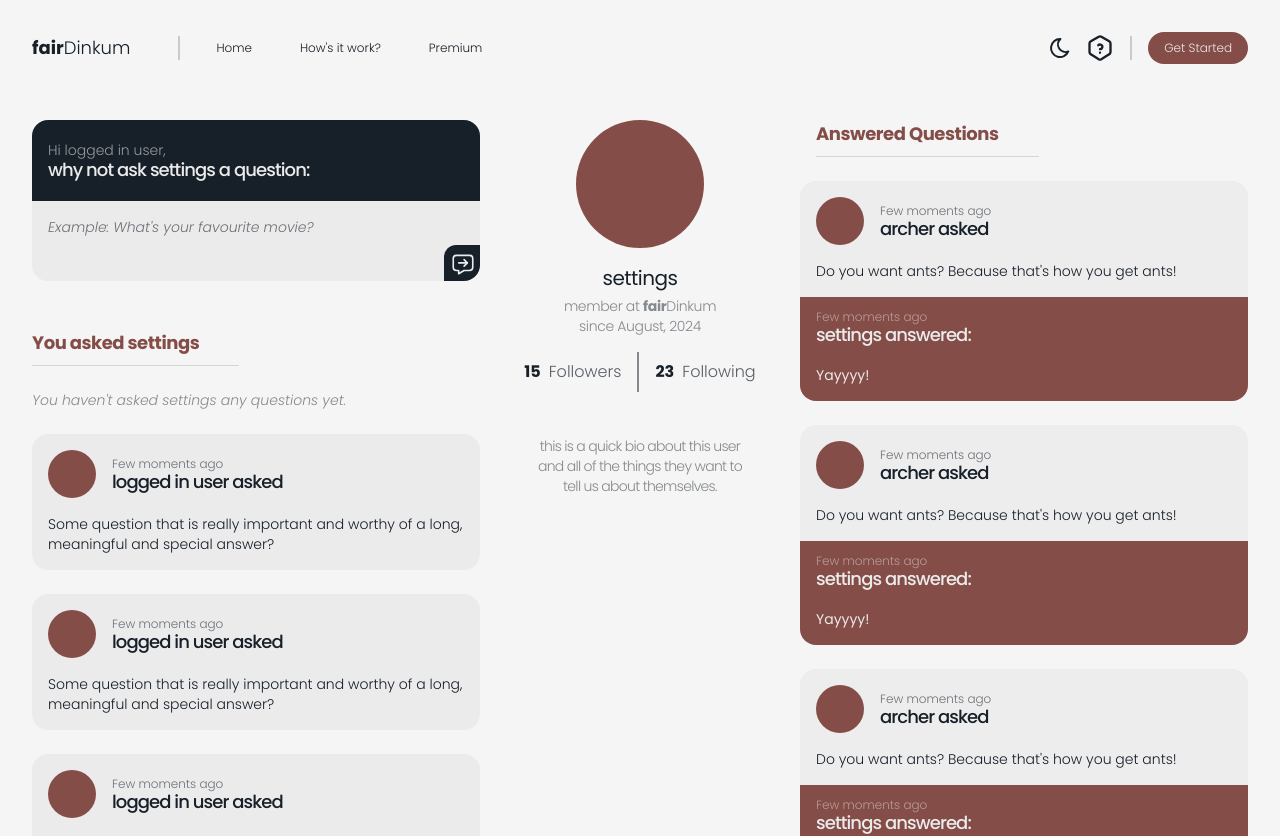
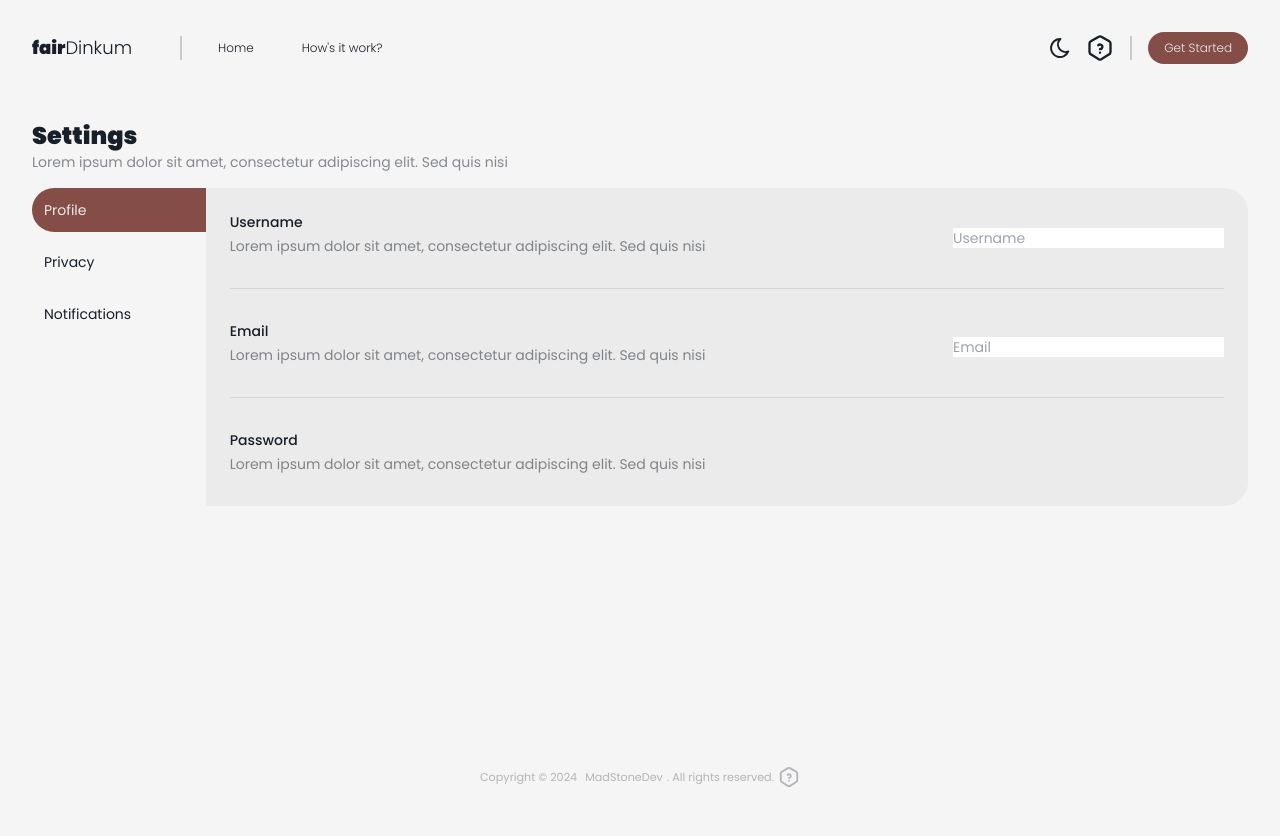
Before and after one commit to MadStoneDev/fair-dinkum, a Next.js app: page /user/settings in a window 1280 px wide. Shown: the top 836 px of the page. After the commit the page ends 800 px from the top, so only its background shows below. Built offline with nearby package versions, Linux system fonts and the light colour scheme.

Commit message:
set up settings page and prepare following pages

```diff
--- /dev/null
+++ b/src/app/(private)/user/[user]/followers/page.tsx
@@ -0,0 +1,7 @@
+export default function UserFollowers({
+  params,
+}: {
+  params: { user: string };
+}) {
+  return <div>User Followers</div>;
+}
--- /dev/null
+++ b/src/app/(private)/user/[user]/following/page.tsx
@@ -0,0 +1,7 @@
+export default function UserFollowing({
+  params,
+}: {
+  params: { user: string };
+}) {
+  return <div>User Following</div>;
+}
--- a/src/app/(private)/user/[user]/page.tsx
+++ b/src/app/(private)/user/[user]/page.tsx
@@ -1,6 +1,7 @@
 import AskQuestion from "@/components/ask-question";
 import UnansweredQuestions from "@/components/unanswered-questions";
 import AnsweredQuestions from "@/components/answered-questions";
+import Link from "next/link";
 
 export default function User({ params }: { params: { user: string } }) {
   // Params
@@ -54,15 +55,21 @@ export default function User({ params }: { params: { user: string } }) {
             August, 2024
           </p>
           <div className={`pb-10 flex flex-row gap-4`}>
-            <h3 className={`py-2 font-bold`}>
+            <Link
+              className={`py-2 font-bold hover:text-accent`}
+              href={`/user/${user}/followers`}
+            >
               15<span className={`pl-2 font-light opacity-70`}>Followers</span>
-            </h3>
+            </Link>
             <div
               className={`w-0.5 min-h-full bg-dark/50 dark:bg-light/50`}
             ></div>
-            <h3 className={`py-2 font-bold`}>
+            <Link
+              className={`py-2 font-bold hover:text-accent`}
+              href={`/user/${user}/following`}
+            >
               23<span className={`pl-2 font-light opacity-70`}>Following</span>
-            </h3>
+            </Link>
           </div>
           <p
             className={`max-w-52 text-sm font-light text-dark/50 dark:text-light/50 tracking-tighter text-center`}
--- /dev/null
+++ b/src/app/(private)/user/settings/page.tsx
@@ -0,0 +1,116 @@
+"use client";
+
+import React, { useState } from "react";
+import SettingsNavigation from "@/components/settings-navigation";
+
+export default function Settings() {
+  // States
+  const [activeTab, setActiveTab] = useState("Profile");
+
+  return (
+    <main
+      className={`px-8 flex flex-col justify-start gap-4 transition-all duration-500 ease-in-out`}
+    >
+      <section>
+        <h2 className={`text-2xl font-bold`}>Settings</h2>
+        <h3 className={`text-sm text-gray/50 dark:text-light/30`}>
+          Lorem ipsum dolor sit amet, consectetur adipiscing elit. Sed quis nisi
+        </h3>
+      </section>
+
+      <section className={`grid grid-cols-7`}>
+        {/* Navigation */}
+        <SettingsNavigation
+          className={`col-span-1`}
+          activeTab={activeTab}
+          setActiveTab={setActiveTab}
+          availableTabs={["Profile", "Privacy", "Notifications"]}
+        />
+
+        <div
+          className={`col-span-6 p-6 flex flex-col gap-8 bg-light dark:bg-light/15 rounded-r-3xl text-sm text-dark dark:text-light`}
+        >
+          {SETTINGS_ARTICLES[activeTab]}
+        </div>
+      </section>
+    </main>
+  );
+}
+
+const SETTINGS_ARTICLES: { [key: string]: React.JSX.Element } = {
+  Profile: (
+    <>
+      <article
+        className={`pb-6 grid grid-cols-5 items-stretch gap-10 border-b border-dark/10 dark:border-light/10`}
+      >
+        <div className={`col-span-4 flex flex-col gap-1`}>
+          <p className={`font-medium`}>Username</p>
+          <desc className={`mb-2 opacity-50`}>
+            Lorem ipsum dolor sit amet, consectetur adipiscing elit. Sed quis
+            nisi
+          </desc>
+        </div>
+        <div className={`grid-cols-1 flex flex-col justify-center items-end`}>
+          <input type="text" placeholder="Username" />
+        </div>
+      </article>
+
+      <article
+        className={`pb-6 grid grid-cols-5 items-stretch gap-10 border-b border-dark/10 dark:border-light/10`}
+      >
+        <div className={`col-span-4 flex flex-col gap-1`}>
+          <p className={`font-medium`}>Email</p>
+          <desc className={`mb-2 opacity-50`}>
+            Lorem ipsum dolor sit amet, consectetur adipiscing elit. Sed quis
+            nisi
+          </desc>
+        </div>
+        <div className={`grid-cols-1 flex flex-col justify-center items-end`}>
+          <input type="text" placeholder="Email" />
+        </div>
+      </article>
+
+      <article className={`grid grid-cols-5 items-stretch gap-10`}>
+        <div className={`col-span-4 flex flex-col gap-1`}>
+          <p className={`font-medium`}>Password</p>
+          <desc className={`mb-2 opacity-50`}>
+            Lorem ipsum dolor sit amet, consectetur adipiscing elit. Sed quis
+            nisi
+          </desc>
+        </div>
+      </article>
+    </>
+  ),
+
+  Privacy: (
+    <>
+      <article
+        className={`pb-6 grid grid-cols-5 items-stretch gap-10 border-b border-dark/10 dark:border-light/10`}
+      >
+        <div className={`col-span-4 flex flex-col gap-1`}>
+          <p className={`font-medium`}>Password</p>
+          <desc className={`mb-2 opacity-50`}>
+            Lorem ipsum dolor sit amet, consectetur adipiscing elit. Sed quis
+            nisi
+          </desc>
+        </div>
+      </article>
+    </>
+  ),
+
+  Notifications: (
+    <>
+      <article
+        className={`pb-6 grid grid-cols-5 items-stretch gap-10 border-b border-dark/10 dark:border-light/10`}
+      >
+        <div className={`col-span-4 flex flex-col gap-1`}>
+          <p className={`font-medium`}>Password</p>
+          <desc className={`mb-2 opacity-50`}>
+            Lorem ipsum dolor sit amet, consectetur adipiscing elit. Sed quis
+            nisi
+          </desc>
+        </div>
+      </article>
+    </>
+  ),
+};
--- /dev/null
+++ b/src/app/(public)/hows-it-work/page.tsx
@@ -0,0 +1,31 @@
+export default function HowsItWork() {
+  return (
+    <main className={`py-8 flex flex-col gap-4`}>
+      <section
+        className={`p-16 flex flex-col items-center gap-2 w-full bg-light text-center`}
+      >
+        <h1
+          className={`mb-2 text-4xl font-bold tracking-tight text-dark dark:text-light`}
+        >
+          Thank you for your choosing
+          <span className={`ml-1 bg-light text-accent`}>fair</span>
+          <span className={`px-1  bg-accent text-light`}>Dinkum</span>
+        </h1>
+        <p
+          className={`max-w-4xl text-lg font-light tracking-tight text-dark/50 dark:text-light/50 text-center`}
+        >
+          It means a great deal that you've visited and decided to use our
+          platform.
+        </p>
+      </section>
+      <section
+        className={`p-8 flex flex-col items-center gap-2 w-full text-center font-light`}
+      >
+        <p className={``}>
+          <span className={`font-bold`}>fair</span>Dinkum is a secure platform
+          for anonymous and non-anonymous questions.
+        </p>
+      </section>
+    </main>
+  );
+}
--- a/src/app/globals.css
+++ b/src/app/globals.css
@@ -44,6 +44,13 @@
   font-style: normal;
 }
 
+@font-face {
+  font-family: "Poppins";
+  src: url("/fonts/Poppins-Black.ttf");
+  font-weight: 700;
+  font-style: normal;
+}
+
 body {
   @apply text-dark dark:text-light;
 }
--- a/src/components/nav-bar.tsx
+++ b/src/components/nav-bar.tsx
@@ -51,10 +51,10 @@ export default function NavBar() {
           <NavBarItem title={"Home"} href={"/"} onClick={closeMenu} />
           <NavBarItem
             title={"How's it work?"}
-            href={"/about"}
+            href={"/hows-it-work"}
             onClick={closeMenu}
           />
-          <NavBarItem title={"Premium"} href={"/premium"} onClick={closeMenu} />
+          {/*<NavBarItem title={"Premium"} href={"/premium"} onClick={closeMenu} />*/}
         </ul>
 
         <section
--- /dev/null
+++ b/src/components/settings-navigation.tsx
@@ -0,0 +1,30 @@
+import { Dispatch, SetStateAction } from "react";
+
+export default function SettingsNavigation({
+  className,
+  activeTab,
+  setActiveTab,
+  availableTabs,
+}: {
+  className?: string;
+  activeTab: string;
+  setActiveTab: Dispatch<SetStateAction<string>>;
+  availableTabs: string[];
+}) {
+  return (
+    <nav className={`${className} flex flex-col gap-2`}>
+      {availableTabs.map((tab) => (
+        <div
+          className={`cursor-pointer p-3 ${
+            activeTab === tab
+              ? "bg-accent text-light"
+              : "hover:bg-accent/10 dark:hover:bg-light/20"
+          } rounded-l-full text-sm transition-all duration-500 ease-in-out`}
+          onClick={() => setActiveTab(tab)}
+        >
+          {tab}
+        </div>
+      ))}
+    </nav>
+  );
+}
```
Also changed, not shown: public/fonts/Poppins-Black.ttf (added).
